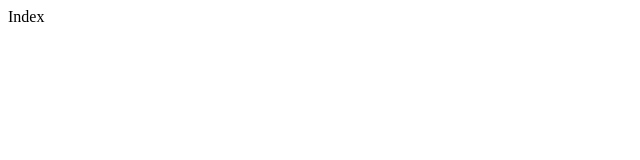
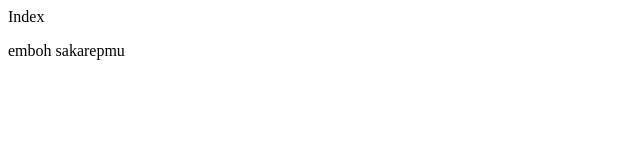
Before and after one commit to syahadianyusril/cobacobi, a plain HTML site: page index.html in a window 1280 px wide. Shown: the whole page, without its empty margins (0-640 px from the left). Drawn offline with Linux system fonts and the light colour scheme.

Commit message:
perbaikan

```diff
--- a/index.html
+++ b/index.html
@@ -1 +1,4 @@
+<html>
 <p>Index</p>
+emboh sakarepmu
+</html>
```
